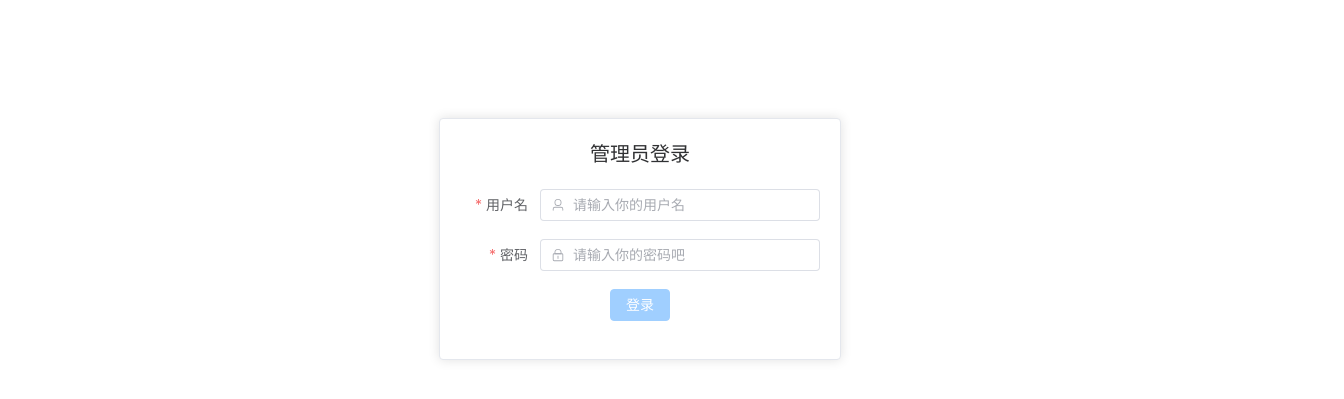
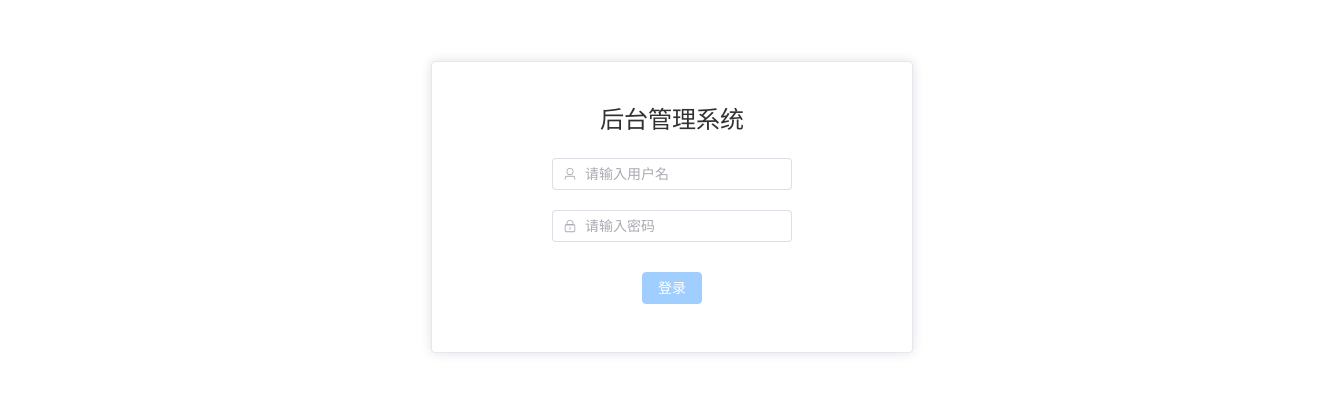
Before and after one commit to yansoa/blog-vue, a Vue app: page /login in a window 1280 px wide. Shown: the part 193-592 px from the top of the page, 1344 px wide, since content can reach past the window. Built offline with nearby package versions, Linux system fonts and the light colour scheme.

Commit message:
登录界面

```diff
--- a/src/views/Login.vue
+++ b/src/views/Login.vue
@@ -1,84 +1,94 @@
+<script setup>
+import { reactive, ref, watch } from 'vue';
+import { User, Lock } from '@element-plus/icons-vue'
+import { useRouter } from 'vue-router'
+const loginInfo = reactive({
+  username: "",
+  password: ""
+})
+const router = useRouter()
+const loginRef = ref()
+const rules = reactive({
+  username: [
+    { required: true, message: '请输入用户名', trigger: 'blur' },
+  ],
+  password: [
+    { required: true, message: '请输入密码', trigger: 'blur' },
+  ],
+})
+let loginButtonDisabled = ref(true)
+// 监听username和password输入的情况
+watch([() => loginInfo.username, () => loginInfo.password], () => {
+  loginRef.value.validate((valid) => {
+    // valid => true
+    if (valid) {
+      // 表单校验成功
+      loginButtonDisabled.value = false
+    } else {
+      loginButtonDisabled.value = true
+    }
+  })
+})
+// 实现一个登录的接口
+const submitForm = () => {
+  console.log("loginInfo:", loginInfo)
+  login(loginInfo.username, login.password).then((response) => {
+    console.log("登录response:", response)
+    if (response.data.status == 200) {
+      // 先拿到token
+      const token = response.data.data.token
+      window.localStorage.setItem(CONFIG.TOKEN_NAME, token)
+      // 登录成功
+      ElMessage({
+        message: response.data.message,
+        type: 'success',
+      })
+      // 登录成功跳转到 首页
+      router.replace("/")
+    }
+  })
+}
+</script>
+
 <template>
-  <div class="login-container">
-    <el-card class="login-card">
-      <div class="login-title">管理员登录</div>
-      <el-form :model="loginForm" :ref="loginFormRef" :rules="loginRules" label-width="80px">
-        <el-form-item prop="username" label="用户名">
-          <el-input v-model="loginForm.username" clearable placeholder="请输入你的用户名" :prefix-icon="User"></el-input>
+  <!-- 当我们无法控制某个元素时，可以加一层div去控制 -->
+  <div id="login" style="width: 100vw;">
+    <el-card class="box-card">
+      <h2>后台管理系统</h2>
+      <el-form ref="loginRef" :model="loginInfo" :rules="rules">
+        <el-form-item prop="username" class="form-item">
+          <el-input placeholder="请输入用户名" clearable :prefix-icon="User" v-model="loginInfo.username" />
         </el-form-item>
-        <el-form-item prop="password" label="密码">
-          <el-input v-model="loginForm.password" clearable type="password" placeholder="请输入你的密码吧"
-            :prefix-icon="Lock"></el-input>
+        <el-form-item prop="password" class="form-item">
+          <el-input placeholder="请输入密码" :prefix-icon="Lock" show-password v-model="loginInfo.password" type="password"
+            autocomplete="off" />
         </el-form-item>
+
         <el-form-item>
-          <el-button :disabled="LoginButtonDisabled" type="primary" @click="submitForm">登录</el-button>
+          <el-button style="margin: 10px auto 10px auto;" :disabled="loginButtonDisabled" type="primary"
+            @click="submitForm()">登录</el-button>
         </el-form-item>
       </el-form>
     </el-card>
   </div>
 </template>
 
-<script setup>
-import { ref, watch } from 'vue';
-import { User, Lock } from '@element-plus/icons-vue';
-
-const loginFormRef = ref(null);
-
-const loginForm = ref({
-  username: '',
-  password: ''
-});
-
-const LoginButtonDisabled = ref(true);
-
-watch([() => loginForm.username, () => loginForm.password], () => {
-  loginFormRef.value.validate((valid) => {
-    if (valid) {
-      LoginButtonDisabled.value = false;
-    } else {
-      LoginButtonDisabled.value = true;
-    }
-  });
-});
-
-const loginRules = ref({
-  username: [{ required: true, message: '请输入用户名', trigger: 'blur' }],
-  password: [{ required: true, message: '请输入密码', trigger: 'blur' }]
-});
-
-const submitForm = () => {
-  loginFormRef.value.validate((valid) => {
-    if (valid) {
-      // Your login logic here
-      console.log('Login successful');
-    }
-  });
-};
-</script>
-
 <style scoped>
-.login-container {
-  display: flex;
-  align-items: center;
-  justify-content: center;
-  height: 100vh;
+.text {
+  font-size: 14px;
 }
 
-.login-card {
-  width: 400px;
+.item {
+  padding: 18px 0;
 }
 
-.login-title {
-  font-size: 20px;
-  font-weight: bold;
-  margin-bottom: 20px;
+.box-card {
+  width: 480px;
+  margin: 0 auto;
 }
 
-.el-form-item {
-  text-align: center;
-}
-
-.el-button {
-  margin-left: 70px;
+.form-item {
+  width: 240px;
+  margin: 0 auto 20px auto;
 }
 </style>
```
